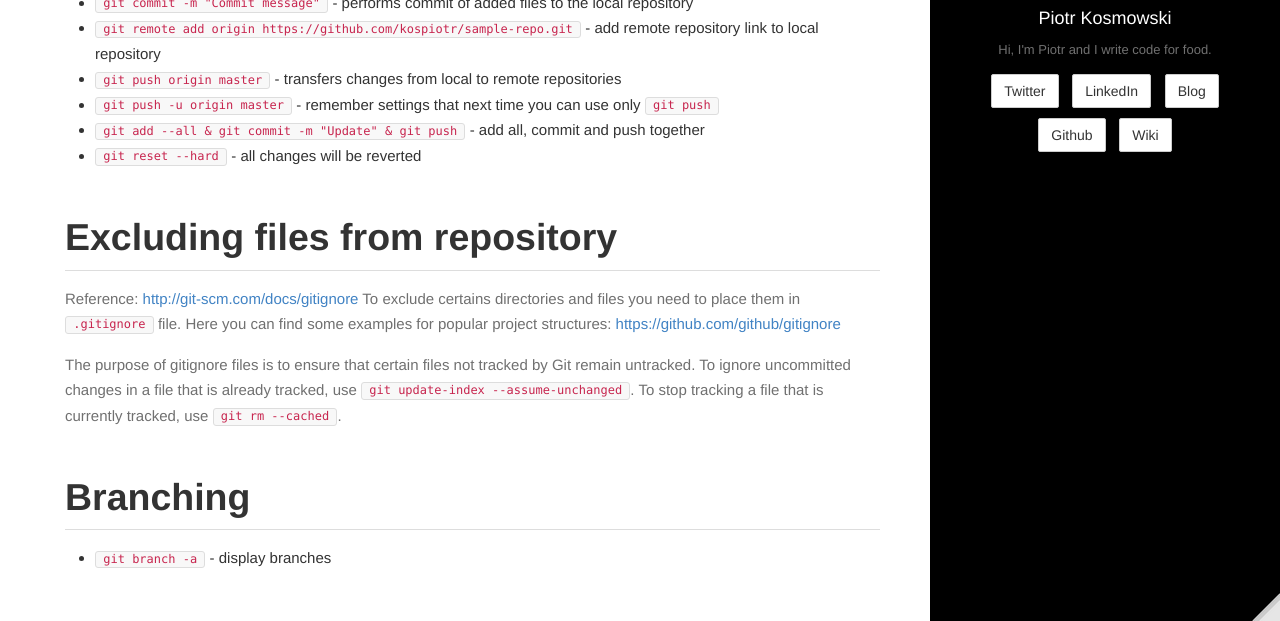
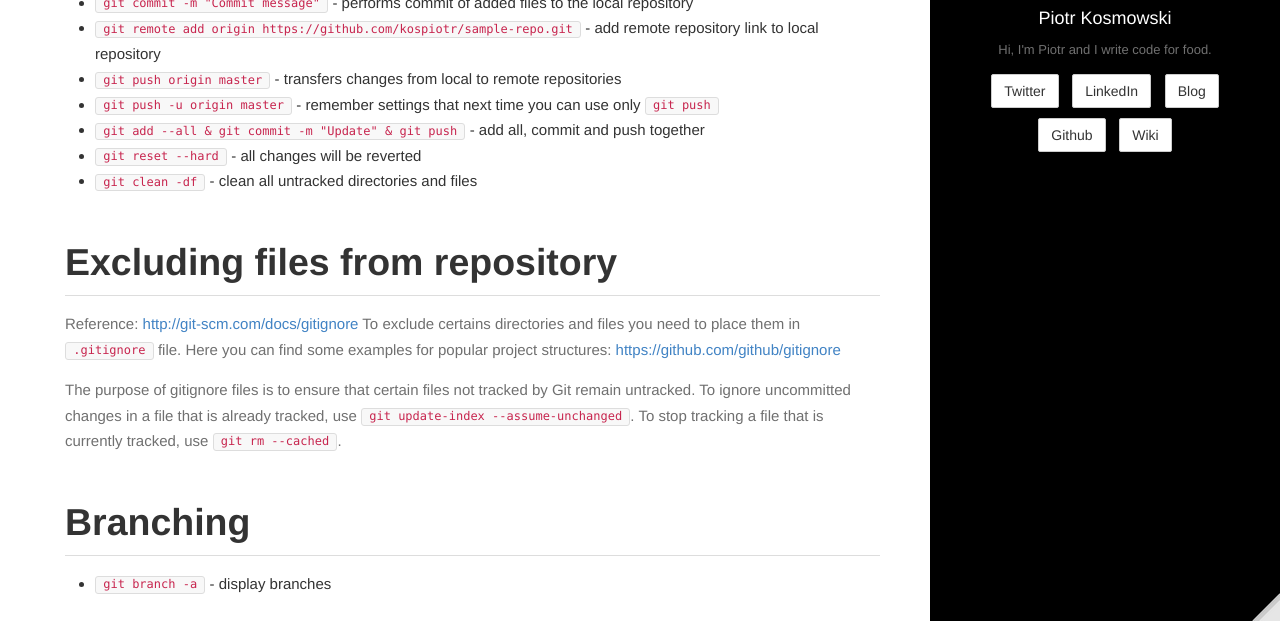
Before and after one commit to kospiotr/kospiotr.github.io, a Jekyll site: the page built from wiki/git.md, in a window 1280 px wide and 900 px high, cut to the strip 279-900 px from the top of the window. Built offline with Jekyll 4.4.1, drawn with Linux system fonts in a browser that asks for light colours; Markdown is read by kramdown in place of the engine named in the settings.

Commit message:
Update git.md

````diff
--- a/wiki/git.md
+++ b/wiki/git.md
@@ -17,6 +17,7 @@ editurl: wiki/git.md
  * ```git push -u origin master``` - remember settings that next time you can use only ```git push```
  * ```git add --all & git commit -m "Update" & git push``` - add all, commit and push together
  * ```git reset --hard``` - all changes will be reverted
+ * ```git clean -df``` - clean all untracked directories and files
 
 # Excluding files from repository
   Reference: [http://git-scm.com/docs/gitignore](http://git-scm.com/docs/gitignore)
````
